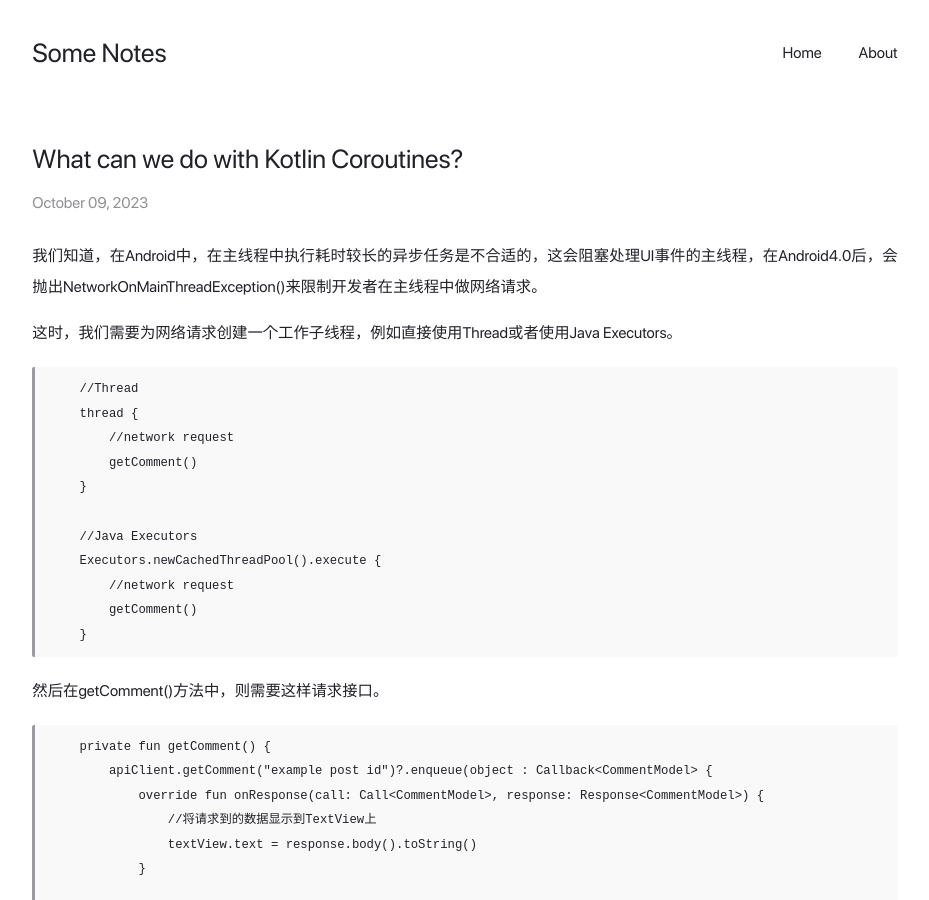
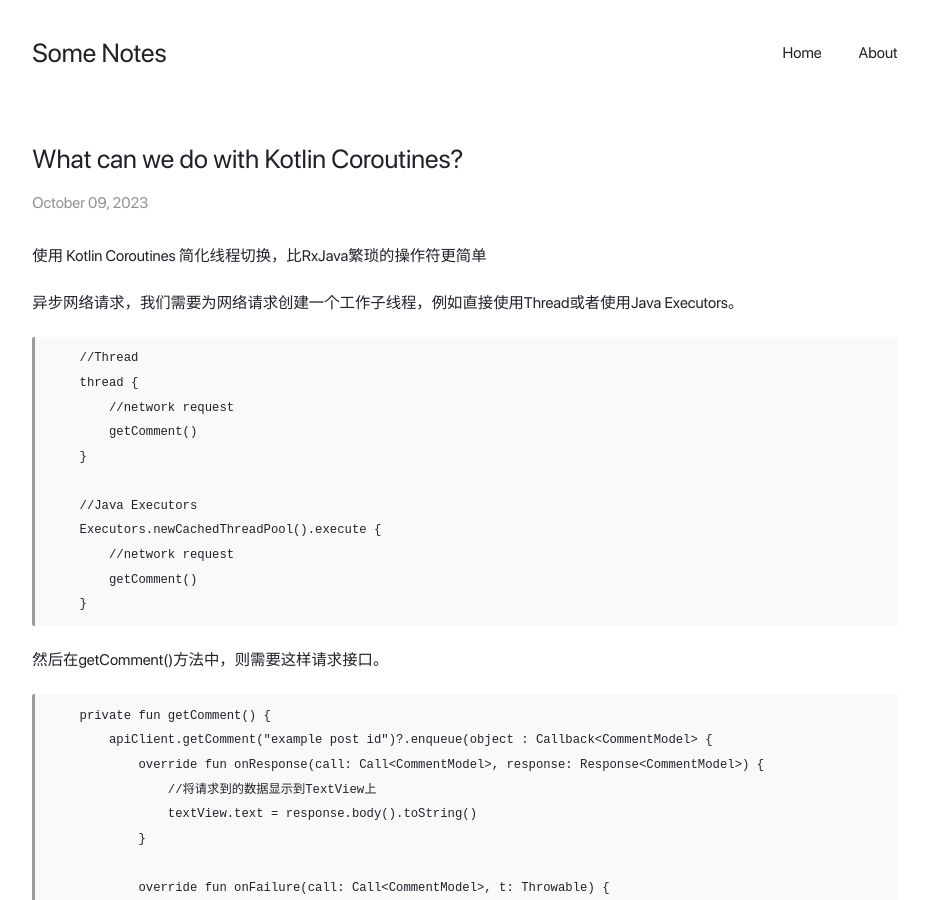
Before and after one commit to Maxyjy/Maxyjy.github.io, a Jekyll site: the page built from _posts/2023-10-09-kotlin-coroutines.md, in a window 1280 px wide and 900 px high. Shown: the whole window, without its empty margins (175-1104 px from the left). Built offline with Jekyll 4.4.1, drawn with Linux system fonts in a browser that asks for light colours.

Commit message:
update
update

````diff
--- a/_posts/2023-10-09-kotlin-coroutines.md
+++ b/_posts/2023-10-09-kotlin-coroutines.md
@@ -4,11 +4,10 @@
 categories: Kotlin&Java
 ---
 
+使用 Kotlin Coroutines 简化线程切换，比RxJava繁琐的操作符更简单
 
 
-我们知道，在Android中，在主线程中执行耗时较长的异步任务是不合适的，这会阻塞处理UI事件的主线程，在Android4.0后，会抛出NetworkOnMainThreadException()来限制开发者在主线程中做网络请求。
-
-这时，我们需要为网络请求创建一个工作子线程，例如直接使用Thread或者使用Java Executors。
+异步网络请求，我们需要为网络请求创建一个工作子线程，例如直接使用Thread或者使用Java Executors。
 
 ```
     //Thread
````
Also changed, not shown: _posts/2023-5-23-kotlin-channcel.md (+1 -1 lines).
